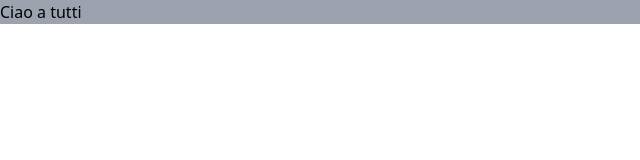
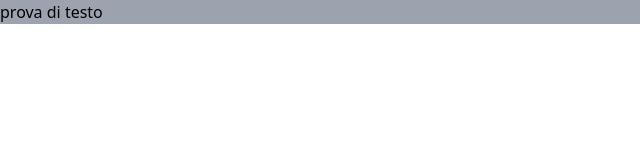
Before and after one commit to gerstudio/bookonline, a Gatsby site: page / in a window 1280 px wide. Shown: the full height of the page, 0-640 px from the left. Built offline with nearby package versions, Linux system fonts and the light colour scheme; Gatsby itself is replaced by a stand-in of ours.

Commit message:
Cambiato il testo

```diff
--- a/src/pages/index.js
+++ b/src/pages/index.js
@@ -1,5 +1,9 @@
 import React from "react"
 
 export default function Home() {
-  return <div className="bg-gray-400">Ciao a tutti</div>
+  return (
+  	<div className="bg-gray-400">
+  		prova di testo
+  	</div>
+  )
 }
```
